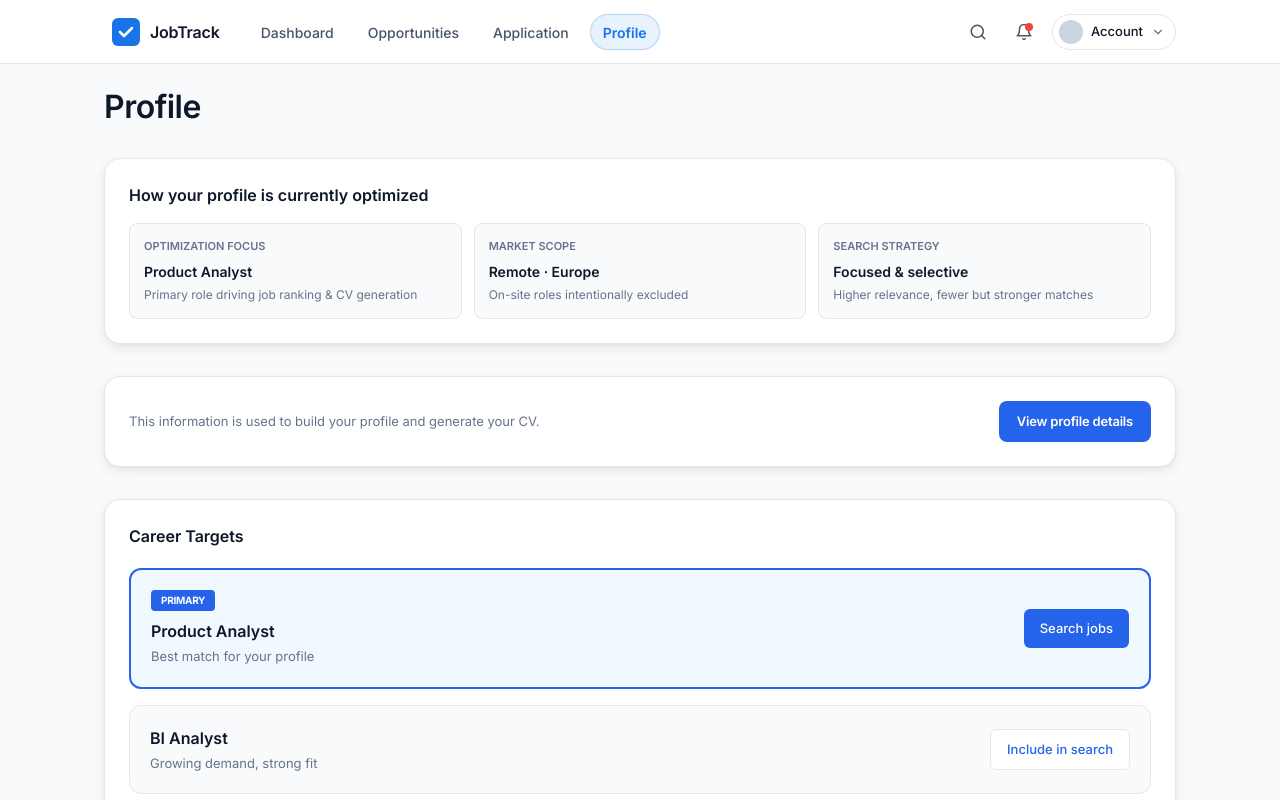
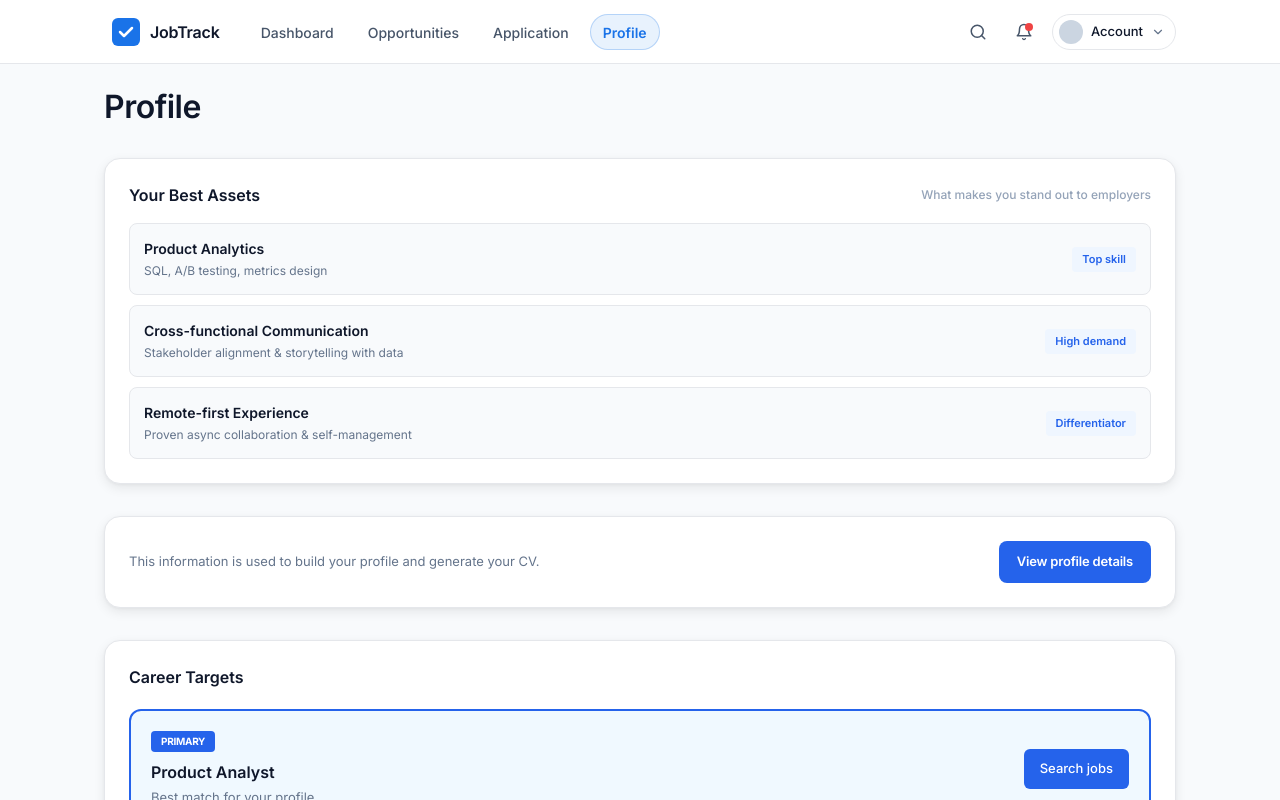
Before and after one commit to theohospiads/jobtrack-app, a Next.js app: page /profile in a window 1280 px wide. Shown: the top 800 px of the page. Built offline with nearby package versions, Linux system fonts and the light colour scheme; sample sign-in values are in the browser's storage.

Commit message:
feat: add "Your Best Assets" section with consistent card style
Replace old section with new elite assets display for better visual cohesion.

```diff
--- a/app/profile/page.tsx
+++ b/app/profile/page.tsx
@@ -26,7 +26,7 @@ export default function ProfilePage() {
         </header>
 
         <div className="flex flex-col gap-8">
-          {/* 1. How the system is currently optimizing */}
+          {/* 1. Your Best Assets */}
           <section
             className="rounded-2xl p-6 transition-all duration-300"
             style={{
@@ -41,69 +41,58 @@ export default function ProfilePage() {
               e.currentTarget.style.boxShadow = "0 4px 12px rgba(0, 0, 0, 0.08), 0 1px 3px rgba(0, 0, 0, 0.04)"
             }}
           >
-            <h2 className="text-base font-semibold" style={{ color: "#0F172A", marginBottom: "16px" }}>
-              How your profile is currently optimized
+            <div style={{ display: "flex", justifyContent: "space-between", alignItems: "center", marginBottom: "16px" }}>
+              <h2 className="text-base font-semibold" style={{ color: "#0F172A", margin: 0 }}>
+                Your Best Assets
               </h2>
-            <div style={{ display: "grid", gridTemplateColumns: "repeat(3, 1fr)", gap: "12px" }}>
-              {/* Optimization Focus */}
+              <p style={{ fontSize: "12px", fontWeight: "500", color: "#94A3B8", margin: 0 }}>
+                What makes you stand out to employers
+              </p>
+            </div>
+
+            {/* Top strengths */}
+            <div style={{ display: "flex", flexDirection: "column", gap: "10px" }}>
+              {[
+                { label: "Product Analytics", detail: "SQL, A/B testing, metrics design", strength: "Top skill" },
+                { label: "Cross-functional Communication", detail: "Stakeholder alignment & storytelling with data", strength: "High demand" },
+                { label: "Remote-first Experience", detail: "Proven async collaboration & self-management", strength: "Differentiator" },
+              ].map((asset) => (
                 <div
+                  key={asset.label}
                   style={{
                     padding: "14px",
                     background: "#F8FAFC",
                     borderRadius: "8px",
                     border: "1px solid #E5E7EB",
+                    display: "flex",
+                    justifyContent: "space-between",
+                    alignItems: "center",
                   }}
                 >
-                <p style={{ fontSize: "11px", fontWeight: "600", color: "#64748B", margin: "0 0 6px 0", textTransform: "uppercase" }}>
-                  Optimization Focus
-                </p>
-                <p style={{ fontSize: "14px", fontWeight: "600", color: "#0F172A", margin: "0 0 4px 0" }}>
-                  Product Analyst
+                  <div>
+                    <p style={{ fontSize: "14px", fontWeight: "600", color: "#0F172A", margin: "0 0 3px 0" }}>
+                      {asset.label}
                     </p>
                     <p style={{ fontSize: "12px", color: "#64748B", margin: 0 }}>
-                  Primary role driving job ranking & CV generation
+                      {asset.detail}
                     </p>
                   </div>
-
-              {/* Market Scope */}
-              <div
+                  <span
                     style={{
-                  padding: "14px",
-                  background: "#F8FAFC",
-                  borderRadius: "8px",
-                  border: "1px solid #E5E7EB",
+                      fontSize: "11px",
+                      fontWeight: "600",
+                      color: "#2563EB",
+                      background: "#EFF6FF",
+                      padding: "4px 10px",
+                      borderRadius: "4px",
+                      whiteSpace: "nowrap",
+                      flexShrink: 0,
                     }}
                   >
-                <p style={{ fontSize: "11px", fontWeight: "600", color: "#64748B", margin: "0 0 6px 0", textTransform: "uppercase" }}>
-                  Market Scope
-                </p>
-                <p style={{ fontSize: "14px", fontWeight: "600", color: "#0F172A", margin: "0 0 4px 0" }}>
-                  Remote · Europe
-                </p>
-                <p style={{ fontSize: "12px", color: "#64748B", margin: 0 }}>
-                  On-site roles intentionally excluded
-                </p>
+                    {asset.strength}
+                  </span>
                 </div>
-
-              {/* Search Strategy */}
-              <div
-                style={{
-                  padding: "14px",
-                  background: "#F8FAFC",
-                  borderRadius: "8px",
-                  border: "1px solid #E5E7EB",
-                }}
-              >
-                <p style={{ fontSize: "11px", fontWeight: "600", color: "#64748B", margin: "0 0 6px 0", textTransform: "uppercase" }}>
-                  Search Strategy
-                </p>
-                <p style={{ fontSize: "14px", fontWeight: "600", color: "#0F172A", margin: "0 0 4px 0" }}>
-                  Focused & selective
-                </p>
-                <p style={{ fontSize: "12px", color: "#64748B", margin: 0 }}>
-                  Higher relevance, fewer but stronger matches
-                </p>
-              </div>
+              ))}
             </div>
           </section>
 
```
Lines whose indentation alone changed are shown as unchanged.
